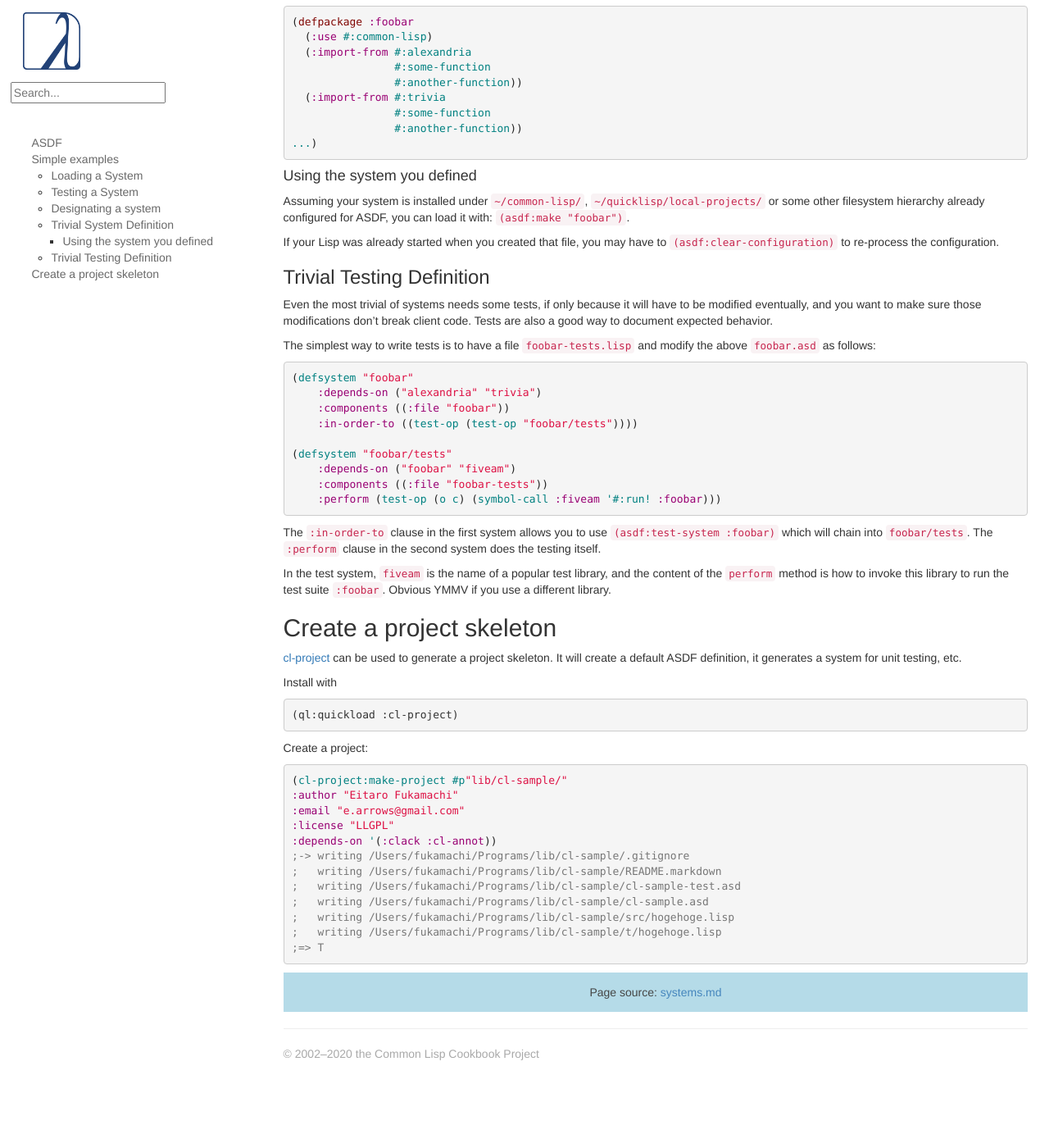
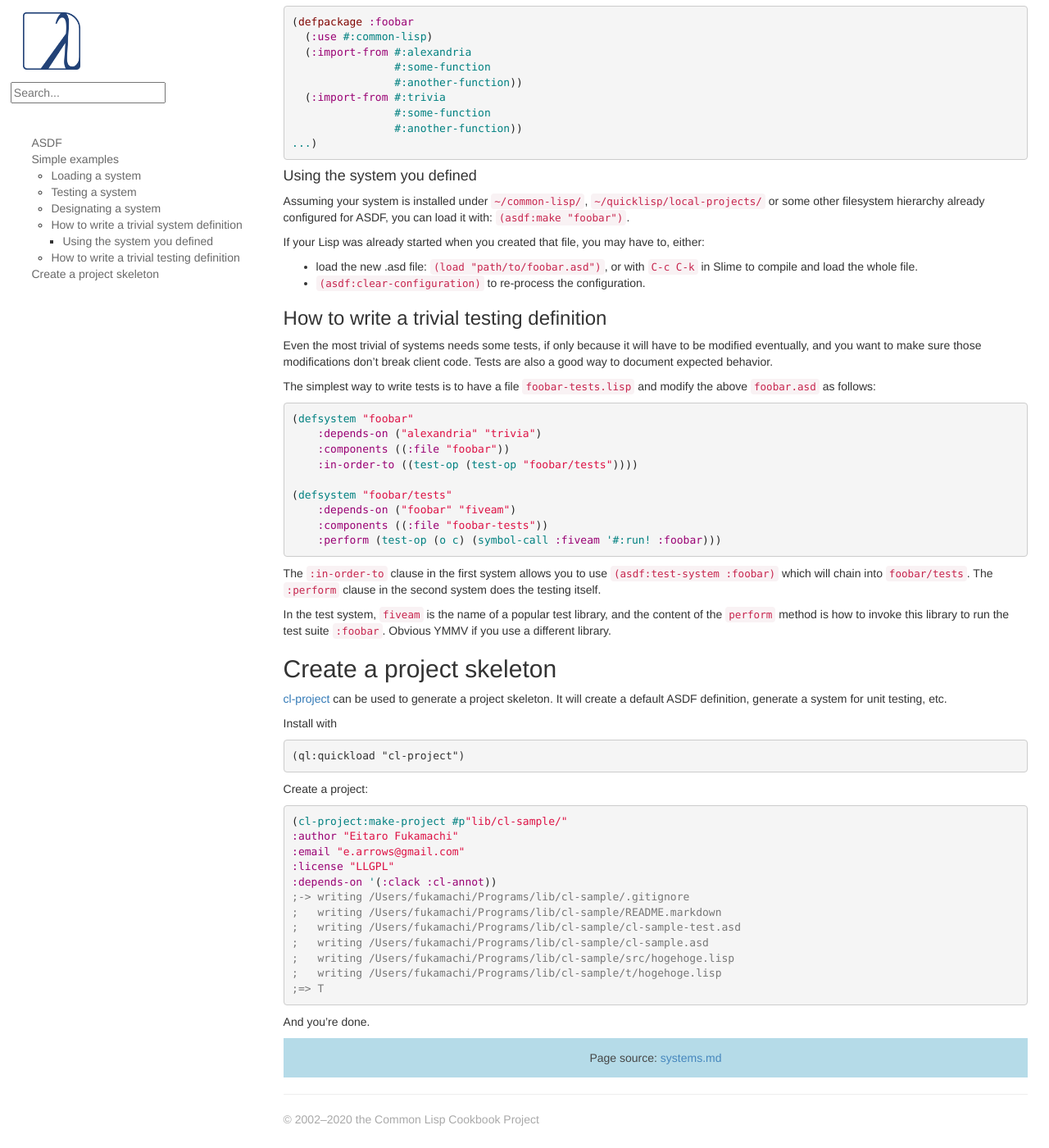
Before and after one commit to LispCookbook/cl-cookbook, a Jekyll site: the page built from systems.md, in a window 1280 px wide and 1400 px high, scrolled down 1464 px. Shown: the whole window at 82% size. Built offline with Jekyll 4.4.1, drawn with Linux system fonts in a browser that asks for light colours; before the commit the page ends 2784 px from its top, so only the background shows below that; some of the changed text lies outside the part shown.

Commit message:
(minor) systems: edit for EPUB
for #176

```diff
--- a/systems.md
+++ b/systems.md
@@ -19,9 +19,9 @@ _"the Utilities for Implementation- and OS- Portability"_. You can read
 
 ## Simple examples
 
-### Loading a System
+### Loading a system
 
-The most trivial use of ASDF is by calling `(asdf:make :foobar)` (or `load-system`)
+The most trivial use of ASDF is by calling `(asdf:make "foobar")` (or `load-system`)
 to load your library.
 Then you can use it.
 For instance, if it exports a function `some-fun` in its package `foobar`,
@@ -35,14 +35,14 @@ then you will be able to call it with `(foobar:some-fun ...)` or with:
 You can also use Quicklisp:
 
 ~~~lisp
-(ql:quickload :foobar)
+(ql:quickload "foobar")
 ~~~
 
-Also, you can use SLIME to load a system, using `M-x slime-load-system` Emacs command.
+Also, you can use SLIME to load a system, using the `M-x slime-load-system` Emacs command.
 The interesting thing about this way of doing it is that SLIME collects all the system warnings and errors in the process,
 and puts them in the `*slime-compilation*` buffer, from which you can interactively inspect them after the loading finishes.
 
-### Testing a System
+### Testing a system
 
 To run the tests for a system, you may use:
 
@@ -62,9 +62,9 @@ strings, not symbols, as in:
 (asdf:test-system "foobar")
 ~~~
 
-### Trivial System Definition
+### How to write a trivial system definition
 
-A trivial system would have a single Lisp file called `foobar.lisp`.
+A trivial system would have a single Lisp file called `foobar.lisp`, located at the project's root.
 That file would depend on some existing libraries,
 say `alexandria` for general purpose utilities,
 and `trivia` for pattern-matching.
@@ -121,10 +121,13 @@ Assuming your system is installed under `~/common-lisp/`,
 already configured for ASDF, you can load it with: `(asdf:make "foobar")`.
 
 If your Lisp was already started when you created that file,
-you may have to `(asdf:clear-configuration)` to re-process the configuration.
+you may have to, either:
+
+- load the new .asd file: `(load "path/to/foobar.asd")`, or with `C-c C-k` in Slime to compile and load the whole file.
+- `(asdf:clear-configuration)` to re-process the configuration.
 
 
-### Trivial Testing Definition
+### How to write a trivial testing definition
 
 Even the most trivial of systems needs some tests,
 if only because it will have to be modified eventually,
@@ -160,11 +163,11 @@ Obvious YMMV if you use a different library.
 
 [cl-project](https://github.com/fukamachi/cl-project) can be used to
 generate a project skeleton. It will create a default ASDF definition,
-it generates a system for unit testing, etc.
+ generate a system for unit testing, etc.
 
 Install with
 
-    (ql:quickload :cl-project)
+    (ql:quickload "cl-project")
 
 Create a project:
 
@@ -182,3 +185,5 @@ Create a project:
 ;   writing /Users/fukamachi/Programs/lib/cl-sample/t/hogehoge.lisp
 ;=> T
 ~~~
+
+And you're done.
```
